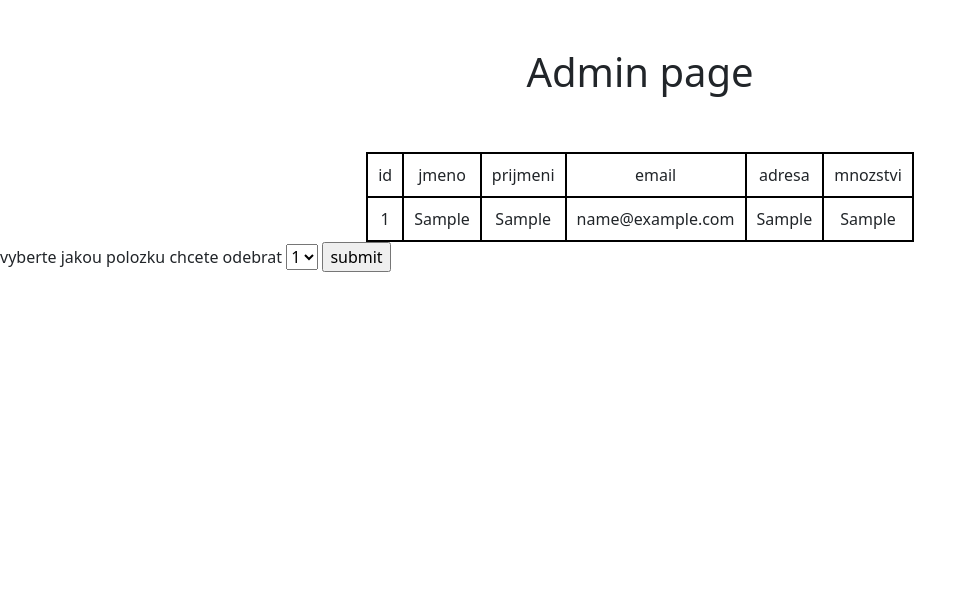
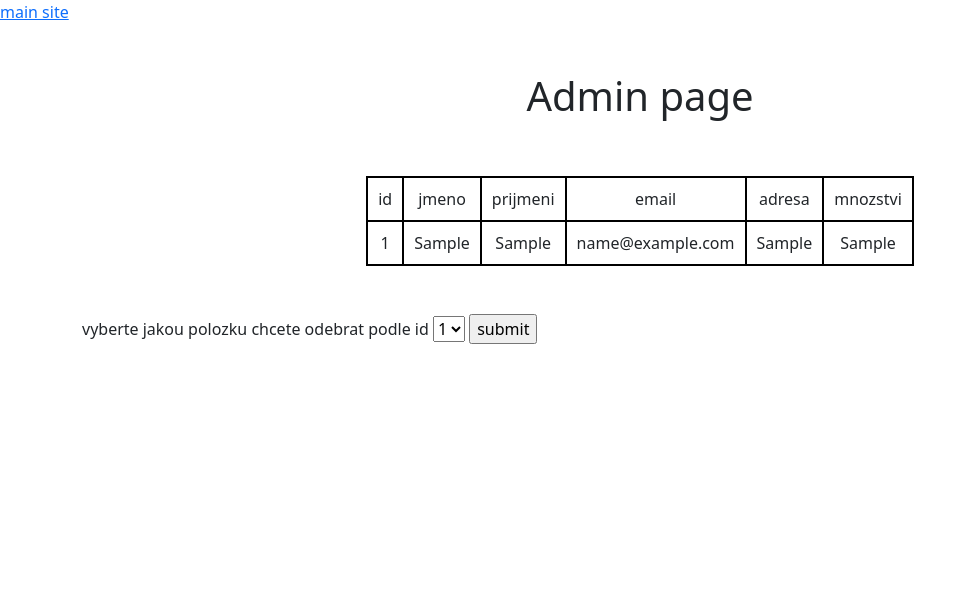
Before and after one commit to mathew8e/FreeAir, a PHP site: page /admin.php in a window 1280 px wide. Shown: the top 592 px of the page, without its empty margins (0-977 px from the left). Run offline with PHP 8.4, Linux system fonts and the light colour scheme; tables that the repository leaves empty or names only in its code hold one stand-in row (values such as "Sample post"); data that the repository does not hold is empty.

Commit message:
Changed databases and added readme and fixed select v admin

```diff
--- a/admin.php
+++ b/admin.php
@@ -14,6 +14,10 @@
         </style>
     </head>
     <body>
+            <nav>
+               <a href="index.php">main site</a>
+
+            </nav>
         <div class="container-fluid py-5">
             <h1 class="text-center">Admin page</h1>
         </div>
@@ -21,7 +25,7 @@
     $servername = "localhost";
     $username = "root";
     $password = "root";
-    $dbname = "seznam";
+    $dbname = "freeair";
 
 
     // Create connection
@@ -64,17 +68,19 @@
     }
 
     vypis($conn, "SELECT * FROM nakup");
-    echo $_POST["vybratid"];
 
     if(isset($_POST["delsubmit"])){
-        $sqlreq = "DELETE * from nakup where id=".$_POST["vybratid"];
+        $sqlreq = "DELETE from `nakup` where `nakup`.`id`=".$_POST["vybratid"];
         $conn->query($sqlreq);
+        echo "<meta http-equiv='refresh' content='0'>";
     }
 ?>
-        <form action="" method="post" id="admin">
-            vyberte jakou polozku chcete odebrat <select name="vybratid" id="vybratid" form="admin"> <?php nameList($conn, "SELECT id FROM nakup") ?> </select>
-            <input type="submit" value="submit" name="delsubmit">
-        </form>
+        <div class="container">
+            <form action="" method="post" id="admin" class="py-5">
+                vyberte jakou polozku chcete odebrat podle id <select name="vybratid" id="vybratid" form="admin"> <?php nameList($conn, "SELECT id FROM nakup") ?> </select>
+                <input type="submit" value="submit" name="delsubmit">
+            </form>
+        </div>
 
     </body>
 </html>
--- a/php/buyform.php
+++ b/php/buyform.php
@@ -8,7 +8,7 @@
         <nav class="navbar navbar-expand-lg navbar-light px-4">
             <div class="container-fluid">
 
-                    <a class="navbar-brand col py-4" href="index"><img src="../img/airlogo.png" alt="" width="200vh"></a>
+                    <a class="navbar-brand col py-4" href="index.php"><img src="../img/airlogo.png" alt="" width="200vh"></a>
 
                     <h2 class="text-center col">FreeAir.com</h2>
                     <ul class="navbar-nav nav justify-content-end col">
@@ -31,7 +31,7 @@
     $servername = "localhost";
     $username = "root";
     $password = "root";
-    $dbname = "seznam";
+    $dbname = "freeair";
 
 
     // Create connection
```
Also changed, not shown: README.MD (added).
